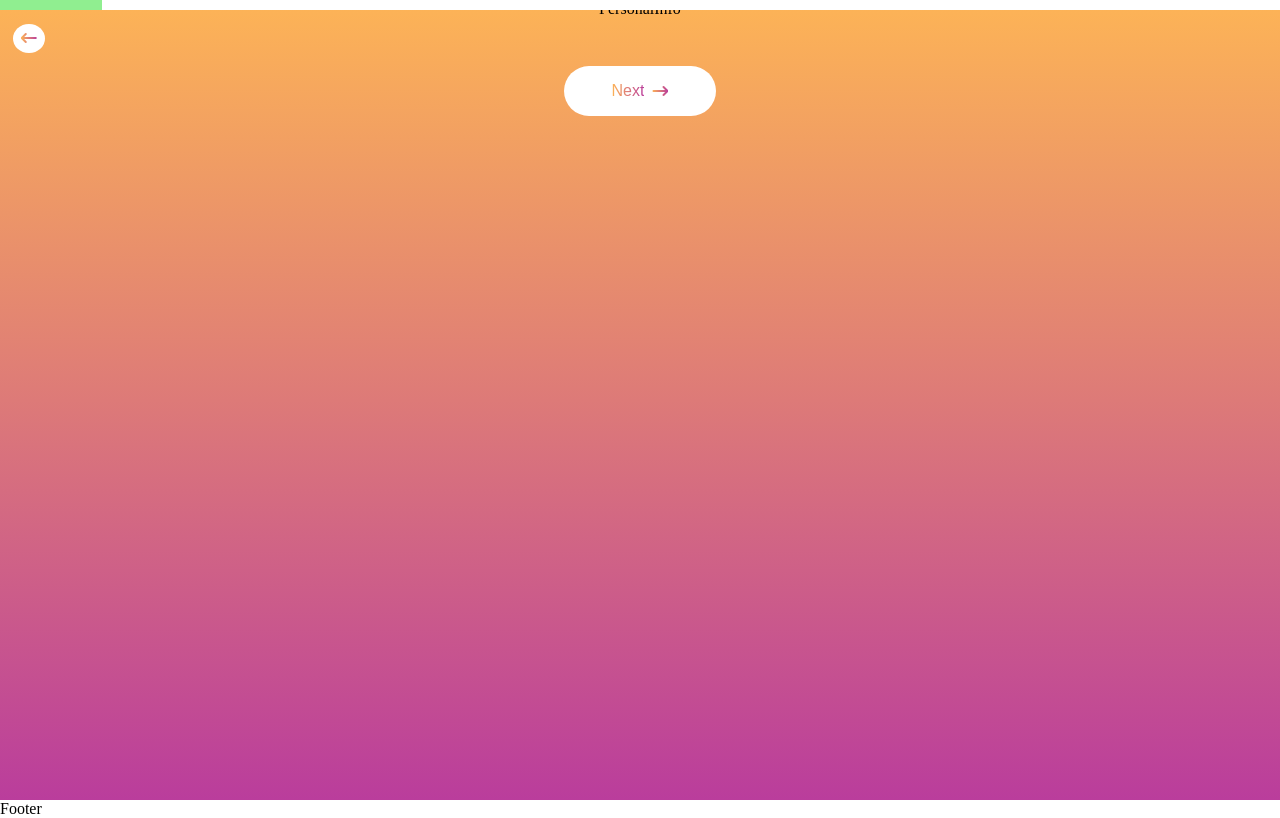
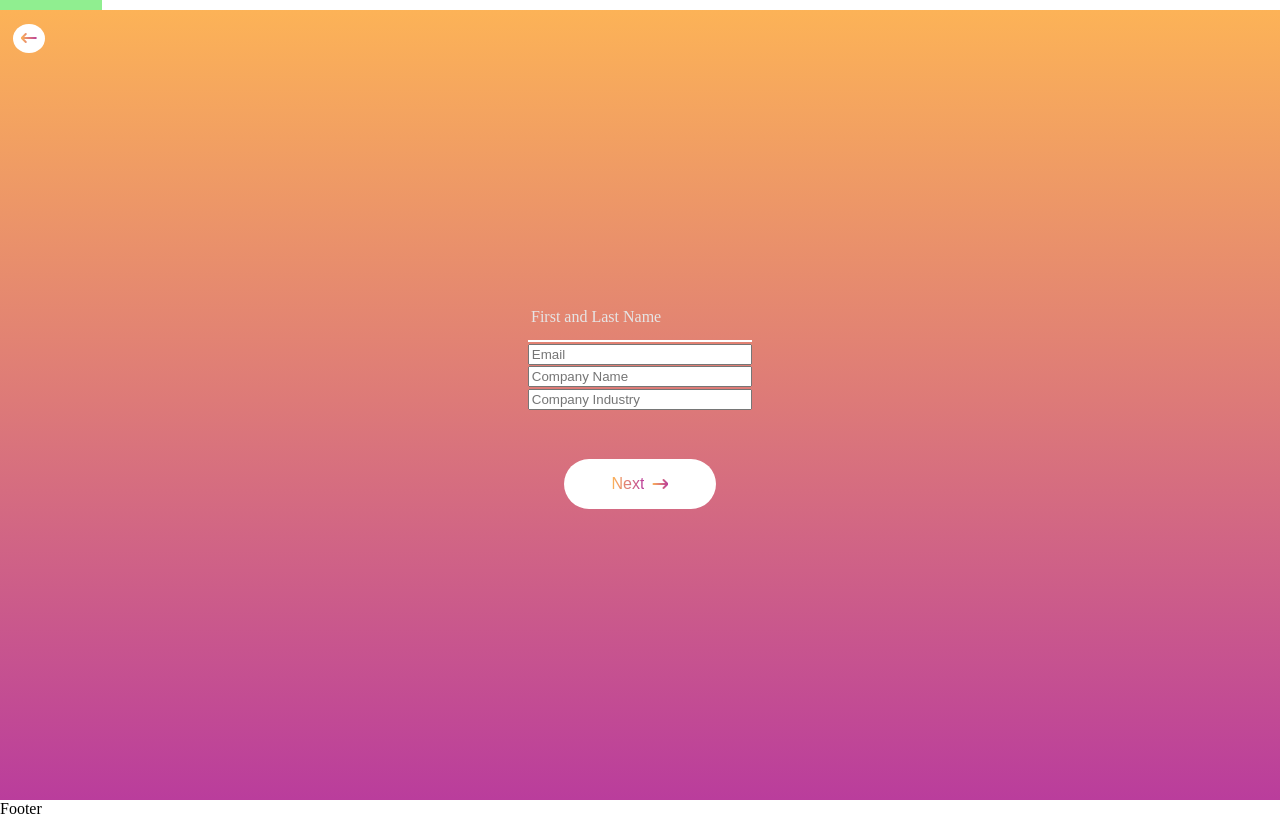
Before and after one commit to AkaraTawng/client-design-questionairre, a React (Vite) app: page / in a window 1280 px wide. Both pictures are taken after a click on the button "Let's go!". Built offline with nearby package versions, Linux system fonts and the light colour scheme.

Commit message:
add first and last name input styles

```diff
--- a/src/components/Form.jsx
+++ b/src/components/Form.jsx
@@ -89,7 +89,7 @@ function Form() {
         <FormWrapperInner>
         <Body>{pageDisplay()}</Body>
         <ButtonContainer>
-            { page > 0 && <PrevButton disabled={page === 0} type="button" onClick={handleDecrementClick}><i class="fa-solid fa-arrow-left-long"></i></PrevButton>}
+            { page > 0 && <PrevButton disabled={page === 0} type="button" onClick={handleDecrementClick}><i className="fa-solid fa-arrow-left-long"></i></PrevButton>}
             <NextButton  disabled={page === FormTitles.length - 1} type="button" onClick={handleIncrementClick}>{page > 0 ? <p>Next</p> : <p>Let's go!</p>}<i class="fa-solid fa-arrow-right-long"></i></NextButton>
         </ButtonContainer>
         </FormWrapperInner>
@@ -104,7 +104,7 @@ const FormWrapperOuter  = styled.form`
     width: 100vw;
     display: flex;
     justify-content: center;
-    /* align-items: center; */
+    align-items: center;
 `;
 
 const ProgressBarContainer = styled.div`
--- a/src/components/PersonalInfo.jsx
+++ b/src/components/PersonalInfo.jsx
@@ -1,9 +1,79 @@
 import React from 'react'
+import styled from 'styled-components'
 
 function PersonalInfo() {
   return (
-    <div>PersonalInfo</div>
+    <PersonalInfoContainer>
+      <InputContainer>
+        <NameInput type='text' placeholder=''/>
+        <Label>First and Last Name</Label>
+      </InputContainer>
+      <EmailInput type='email' placeholder='Email'/>
+      <CompanyNameInput  type='text' placeholder='Company Name'/>
+      <CompanyIndustryInput  type='text' placeholder='Company Industry'/>
+    </PersonalInfoContainer>
   )
 }
 
+const PersonalInfoContainer = styled.div`
+  display: flex;
+  flex-direction: column;
+  justify-content: space-around;
+  height: 15vh;
+
+`;
+
+const InputContainer = styled.div`
+  position: relative;
+  display: flex;
+  justify-content: center;
+  align-items: center;
+`;
+
+
+const Label = styled.span`
+  position: absolute;
+  left: 0;
+  padding-left: .2rem;
+  font-size: 1rem;
+  color: #6d6d6d;
+  color: #e6e5e5;
+  pointer-events: none;
+  transition: 0.6s;
+`;
+
+const NameInput = styled.input`
+  width: 100%;
+  padding: 1rem 1.2rem;
+  border: none;
+  font-size: .9rem;
+  outline-color: transparent;
+  background-color: transparent;
+  border-bottom: 2px solid white;
+  color: #e6e5e5;
+
+  &:focus {
+    /* border: 3px solid #ffda37; */
+  }
+
+  &:not(:placeholder-shown) + span,
+  &:focus + span {
+    transform: translateX(10px);
+    transform: translateY(-25px);
+    font-size: 0.75rem;
+  }
+`;
+
+const EmailInput = styled.input`
+
+`;
+
+const CompanyNameInput = styled.input`
+
+`;
+
+const CompanyIndustryInput = styled.input`
+
+`;
+
 export default PersonalInfo
--- a/src/index.css
+++ b/src/index.css
@@ -1,69 +1,3 @@
-/* :root {
-  font-family: Inter, system-ui, Avenir, Helvetica, Arial, sans-serif;
-  line-height: 1.5;
-  font-weight: 400;
-
-  color-scheme: light dark;
-  color: rgba(255, 255, 255, 0.87);
-  background-color: #242424;
-
-  font-synthesis: none;
-  text-rendering: optimizeLegibility;
-  -webkit-font-smoothing: antialiased;
-  -moz-osx-font-smoothing: grayscale;
-  -webkit-text-size-adjust: 100%;
+*:focus {
+  outline: none;
 }
-
-a {
-  font-weight: 500;
-  color: #646cff;
-  text-decoration: inherit;
-}
-a:hover {
-  color: #535bf2;
-}
-
-body {
-  margin: 0;
-  display: flex;
-  place-items: center;
-  min-width: 320px;
-  min-height: 100vh;
-}
-
-h1 {
-  font-size: 3.2em;
-  line-height: 1.1;
-}
-
-button {
-  border-radius: 8px;
-  border: 1px solid transparent;
-  padding: 0.6em 1.2em;
-  font-size: 1em;
-  font-weight: 500;
-  font-family: inherit;
-  background-color: #1a1a1a;
-  cursor: pointer;
-  transition: border-color 0.25s;
-}
-button:hover {
-  border-color: #646cff;
-}
-button:focus,
-button:focus-visible {
-  outline: 4px auto -webkit-focus-ring-color;
-}
-
-@media (prefers-color-scheme: light) {
-  :root {
-    color: #213547;
-    background-color: #ffffff;
-  }
-  a:hover {
-    color: #747bff;
-  }
-  button {
-    background-color: #f9f9f9;
-  }
-} */
```
